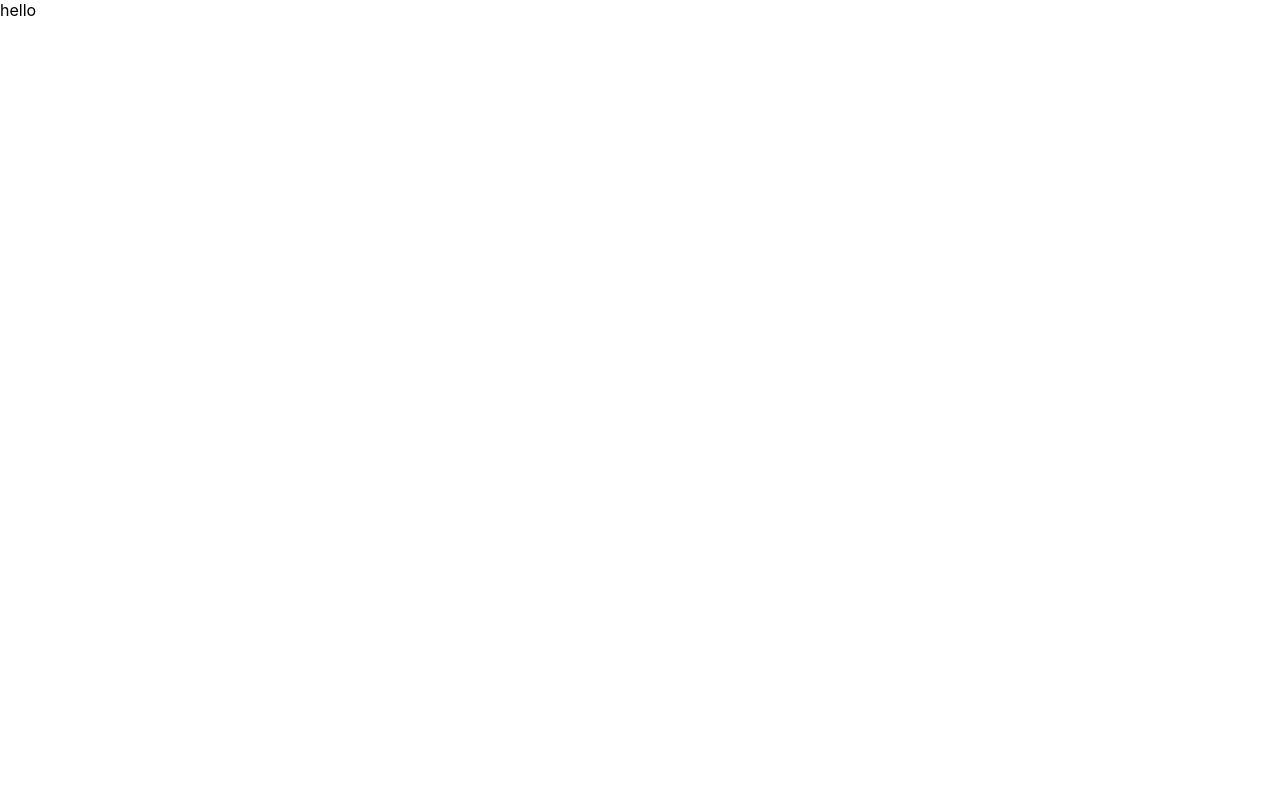
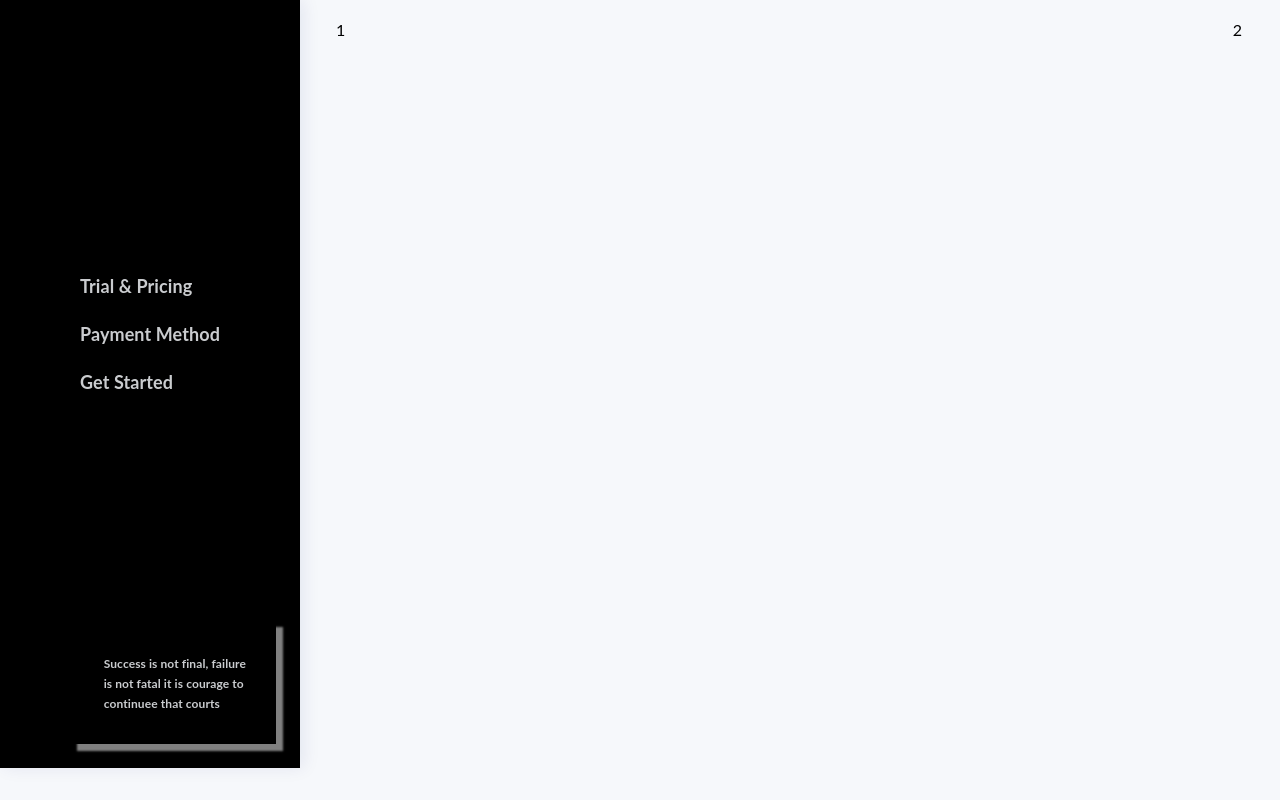
Before and after one commit to promzzy/Cyhermes-task, a React (Create React App) app: page / in a window 1280 px wide. Built offline with nearby package versions, Linux system fonts and the light colour scheme.

Commit message:
Worked on the side navigation

```diff
--- a/src/App.js
+++ b/src/App.js
@@ -1,8 +1,12 @@
 import React from 'react'
+import PageLayout from './components/layout/PageLayout'
+import HomePage from './pages/index'
 function App() {
   return (
   <div>
-    hello
+    <PageLayout>
+        <HomePage />
+    </PageLayout>
   </div>
   );
 }
--- /dev/null
+++ b/src/components/Prize/TrialPrize.js
@@ -0,0 +1,18 @@
+import React from 'react'
+import styles from './styles/TrialPrize.module.css'
+
+export default function TrialPrize(){
+    return(
+        <div className={styles.dashboard}>
+            <div className={styles.dashboardTop}>
+                <div>
+                    1
+                </div>
+                <div>
+                    2
+                </div>
+            </div>
+
+        </div>
+    )
+}
--- /dev/null
+++ b/src/components/Prize/styles/TrialPrize.module.css
@@ -0,0 +1,5 @@
+.dashboardTop{
+    display: flex;
+    justify-content: space-between;
+    flex-direction: row;
+}
--- /dev/null
+++ b/src/components/layout/PageLayout.js
@@ -0,0 +1,14 @@
+import React from 'react'
+import SideNave from '../shared/SideNave'
+import styles from './styles/PageLayout.module.css'
+export default function PageLayout(props){
+    return(
+        <div className={styles.layout}>
+            <SideNave />
+            <div className={styles.pageContent}>
+                {props.children}
+            </div>
+
+        </div>
+    )
+}
--- /dev/null
+++ b/src/components/layout/styles/PageLayout.module.css
@@ -0,0 +1,8 @@
+.layout{
+
+        display: grid;
+        grid-template-columns: 300px 1fr;
+    }
+.pageContent {
+    padding: 20px 38px 0 36px;
+  }
--- /dev/null
+++ b/src/components/shared/SideNave.js
@@ -0,0 +1,27 @@
+import React from 'react'
+import styles from './styles/SideNav.module.css'
+export default function SideNave(){
+    return(
+        <div className={styles.sideNav}>
+            <div>
+                logo
+            </div>
+            <div className={styles.navMenu}>
+                <ul className={styles.menuList}>
+                    <li className={`${styles.menuItem} ${styles.menuActive}`}>
+                        trial & pricing
+                    </li>
+                    <li className={styles.menuItem}>
+                      payment method
+                        </li>
+                        <li className={styles.menuItem}>
+                        get started
+                        </li>
+                </ul>
+            </div>
+            <div className={styles.navText}>
+                Success is not final, failure <br /> is not fatal it is courage to <br />  continuee that courts
+            </div>
+        </div>
+    )
+}
--- /dev/null
+++ b/src/components/shared/styles/SideNav.module.css
@@ -0,0 +1,41 @@
+.sideNav {
+    background-color: var(--color-black);
+    /* color: var(--color-white); */
+    height: 90vh;
+    box-shadow: 4px 0px 16px rgba(16, 30, 115, 0.08);
+    padding: 24px;
+    display: flex;
+    flex-direction: column;
+    justify-content: space-between;
+  }
+  .navMenu{
+    align-self: center;
+    /* text-align: center; */
+  }
+  .menuList {
+    list-style: none;
+    padding: 0;
+  }
+  .menuItem {
+    text-transform: capitalize;
+    padding: 14px 0;
+    font-family: Lato;
+    font-style: normal;
+    font-weight: bold;
+    font-size: 18px;
+    line-height: 20px;
+    letter-spacing: 0.1px;
+    color: var( --color-neutral-gray-light);
+  }
+  .navText{
+    align-self: flex-end;
+    padding: 30px;
+    font-family: Lato;
+    font-style: normal;
+    font-weight: bold;
+    box-shadow: 5px 5px 2px 2px gray;
+    font-size: 12px;
+    line-height: 20px;
+    letter-spacing: 0.1px;
+    color: var(--color-neutral-gray-light);
+  }
--- /dev/null
+++ b/src/global.css
@@ -0,0 +1,16 @@
+body {
+    margin: 0;
+    font-family: "Lato", sans-serif;
+    -webkit-font-smoothing: antialiased;
+    -moz-osx-font-smoothing: grayscale;
+    background-color: #f6f8fb;
+  }
+  :root {
+      --color-white: #ffffff;
+    --color-black: #000000;
+    --color-neutral-gray: #a0a4a8;
+    --color-neutral-gray: #8a8b8c;
+    --color-primary: #336cfb;
+    --color-neutral-gray-light: #cacccf;
+    --color-neutral-black: #25282b;
+  }
--- a/src/index.js
+++ b/src/index.js
@@ -1,6 +1,8 @@
 import React from 'react';
 import ReactDOM from 'react-dom';
 import './index.css';
+import './global.css';
+
 import App from './App';
 import reportWebVitals from './reportWebVitals';
 
--- /dev/null
+++ b/src/pages/index.js
@@ -0,0 +1,11 @@
+import React from 'react'
+import TrialPrize from '../components/Prize/TrialPrize'
+
+export default function HomePage(){
+    return(
+        <div>
+            <TrialPrize />
+
+        </div>
+    )
+}
```
Also changed, not shown: src/components/llll.js (added).
